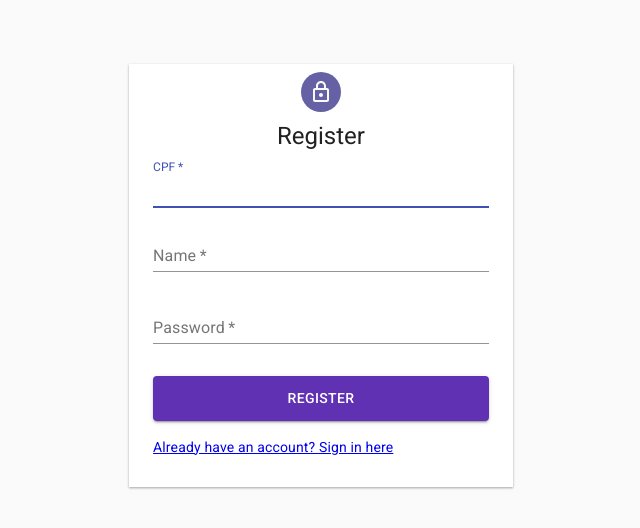
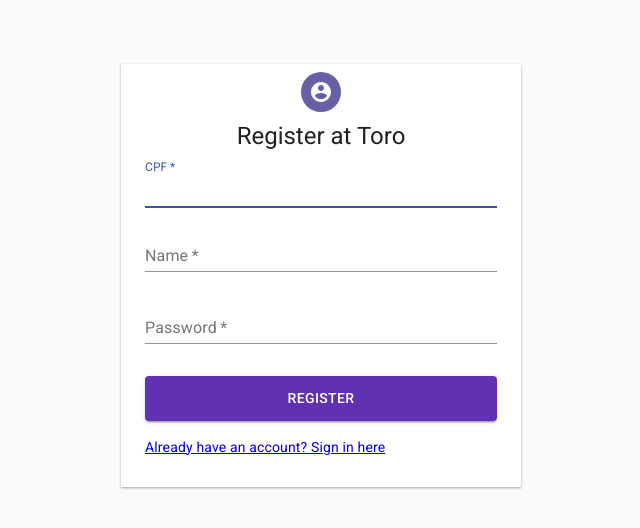
Before and after one commit to ramonjija/ToroTest, a React (Create React App) app in the folder ToroClientApplication/toro-app/: page /SignUp in a window 1280 px wide. Shown: the top 528 px of the page, without its empty margins (319-959 px from the left). Built offline with nearby package versions, Linux system fonts and the light colour scheme.

Commit message:
- Change at login and sign up style;

```diff
--- a/ToroClientApplication/toro-app/src/components/Pages/SignIn/Login.js
+++ b/ToroClientApplication/toro-app/src/components/Pages/SignIn/Login.js
@@ -23,7 +23,7 @@
 		backgroundColor: "#6561a4",
 	},
 	container: {
-		width: "30%",
+		width: "400px",
 		boxShadow: "0 1px 3px rgb(0 0 0 / 12%), 0 1px 2px rgb(0 0 0 / 24%)",
 		backgroundColor: "white",
 		paddingBottom: "30px",
@@ -103,7 +103,7 @@
 					<LockOutlinedIcon />
 				</Avatar>
 				<Typography component="h1" variant="h5">
-					Sign In at Toro
+					Sign In Toro
 				</Typography>
 				<form
 					className={classes.form}
--- a/ToroClientApplication/toro-app/src/components/Pages/SignUp/UserCreation.js
+++ b/ToroClientApplication/toro-app/src/components/Pages/SignUp/UserCreation.js
@@ -3,7 +3,7 @@
 import Container from "@material-ui/core/Container";
 import CssBaseline from "@material-ui/core/CssBaseline";
 import Avatar from "@material-ui/core/Avatar";
-import LockOutlinedIcon from "@material-ui/icons/LockOutlined";
+import AccountCircleIcon from "@material-ui/icons/AccountCircle";
 import Grid from "@material-ui/core/Grid";
 import Typography from "@material-ui/core/Typography";
 import TextField from "@material-ui/core/TextField";
@@ -26,7 +26,7 @@
 		backgroundColor: "#6561a4",
 	},
 	container: {
-		width: "30%",
+		width: "400px",
 		boxShadow: "0 1px 3px rgb(0 0 0 / 12%), 0 1px 2px rgb(0 0 0 / 24%)",
 		backgroundColor: "white",
 		paddingBottom: "30px",
@@ -98,10 +98,10 @@
 			<CssBaseline />
 			<div className={classes.paper}>
 				<Avatar className={classes.avatar}>
-					<LockOutlinedIcon />
+					<AccountCircleIcon />
 				</Avatar>
 				<Typography component="h1" variant="h5">
-					Register
+					Register at Toro
 				</Typography>
 				<form
 					className={classes.form}
```
